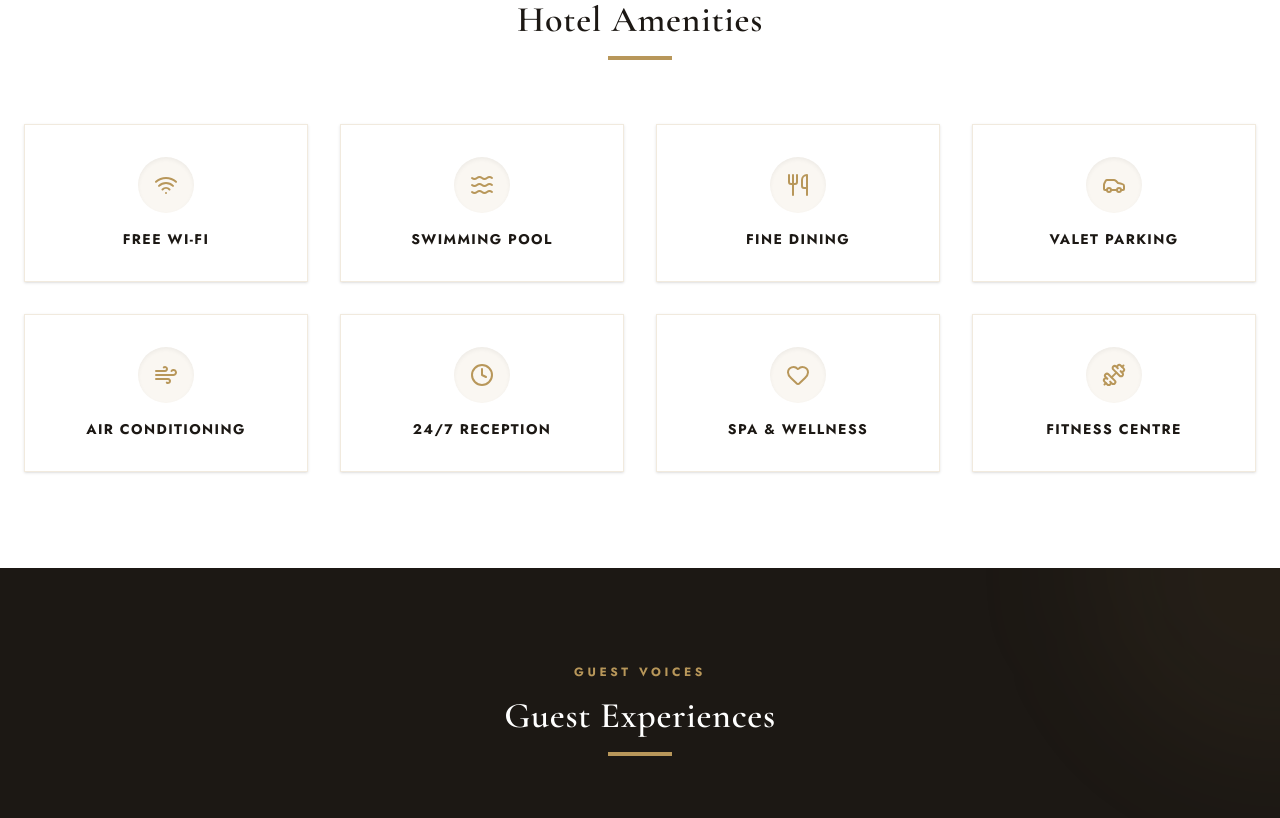
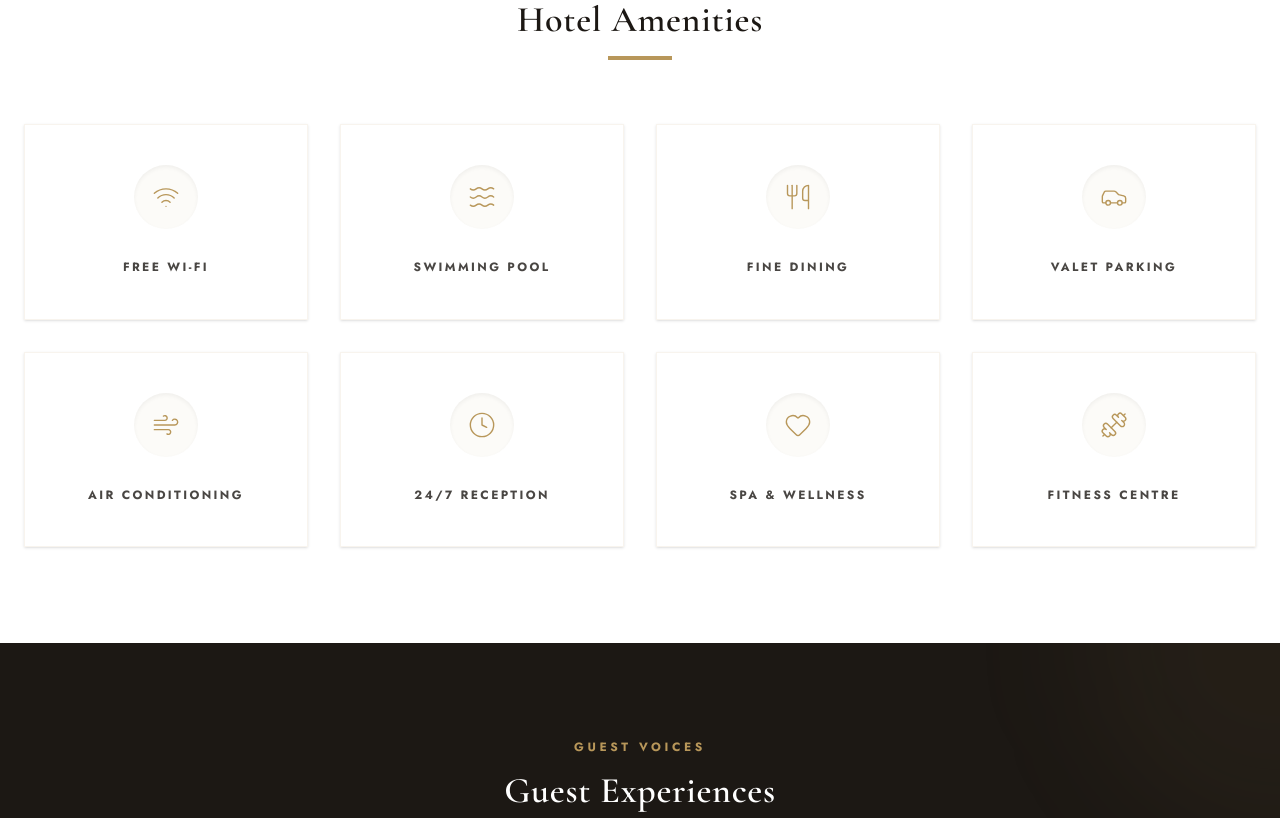
Before and after one commit to Deadraon/hotel_test_full, a React (Vite) app in the folder frontend/: page / in a window 1280 px wide. Shown: the part 1620-2438 px from the top of the page. Built offline with nearby package versions, Linux system fonts and the light colour scheme.

Commit message:
Final: Enhanced hero text visibility and premium Amenities UI

```diff
--- a/frontend/src/pages/Home.jsx
+++ b/frontend/src/pages/Home.jsx
@@ -35,7 +35,7 @@ const Home = () => {
             transition={{ duration: 0.8, delay: 0.2 }}
             className="text-4xl md:text-8xl font-bold mb-8 leading-[1.1] md:leading-tight"
           >
-            Experience <span className="text-gold italic font-normal">Timeless</span> <br /> Luxury
+            Experience <span className="text-gold italic font-normal drop-shadow-[0_4px_15px_rgba(0,0,0,0.6)]">Timeless</span> <br /> Luxury
           </motion.h1>
 
           <motion.p
@@ -149,11 +149,19 @@ const Home = () => {
             ].map((item, idx) => (
               <motion.div
                 key={idx}
-                whileHover={{ y: -5 }}
-                className="flex flex-col items-center text-center p-8 border border-gold/20 hover:border-gold transition-all bg-white shadow-sm"
+                initial={{ opacity: 0, y: 20 }}
+                whileInView={{ opacity: 1, y: 0 }}
+                viewport={{ once: true }}
+                transition={{ delay: idx * 0.1 }}
+                whileHover={{ y: -10, scale: 1.02 }}
+                className="bg-white p-10 border border-gold/10 shadow-sm hover:shadow-xl hover:border-gold/30 transition-all duration-500 text-center group"
               >
-                <div className="text-gold mb-4 p-4 rounded-full bg-cream shadow-inner">{item.icon}</div>
-                <span className="text-sm font-bold tracking-widest uppercase text-charcoal">{item.name}</span>
+                <div className="text-gold mb-6 flex justify-center transform group-hover:scale-110 transition-transform duration-500">
+                  <div className="w-16 h-16 flex items-center justify-center rounded-full bg-cream/50 shadow-inner">
+                    {React.cloneElement(item.icon, { size: 28, strokeWidth: 1.2 })}
+                  </div>
+                </div>
+                <span className="text-xs font-bold tracking-[0.2em] uppercase text-charcoal/80 group-hover:text-gold transition-colors">{item.name}</span>
               </motion.div>
             ))}
           </div>
@@ -262,6 +270,21 @@ const Home = () => {
       >
         <Phone fill="white" size={24} />
       </a>
+      <style>{`
+        @keyframes zoomOut {
+          from { transform: scale(1.1); }
+          to { transform: scale(1); }
+        }
+        @theme {
+          --color-gold-light: #D4AF37;
+          --color-gold: #B8975A;
+          --color-gold-dark: #8B6F3A;
+          --color-cream: #FAF7F2;
+          --color-charcoal: #1C1814;
+          --font-serif: 'Cormorant Garamond', serif;
+          --font-sans: 'Jost', sans-serif;
+        }
+      `}</style>
     </div>
   );
 };
```
